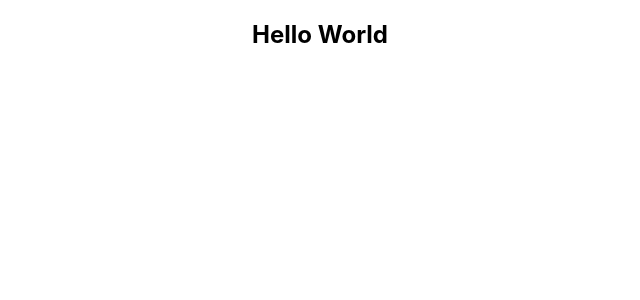
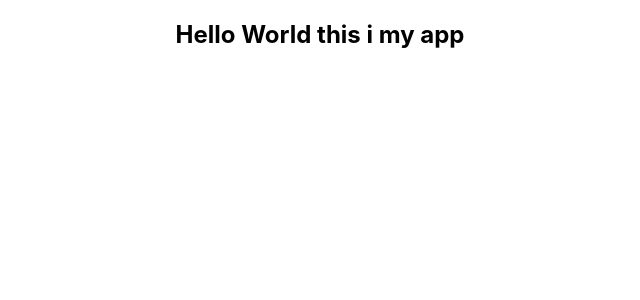
Before and after one commit to Pinto1232/Mweb_API, a React (Vite) app: page / in a window 1280 px wide. Shown: the top 300 px of the page, without its empty margins (320-960 px from the left). Built offline with nearby package versions, Linux system fonts and the light colour scheme.

Commit message:
My app was published on netfy

```diff
--- a/src/App.jsx
+++ b/src/App.jsx
@@ -6,7 +6,7 @@ function App() {
 
   return (
     <div className="App">
-       <h2>Hello World</h2>
+       <h2>Hello World this i my app</h2>
     </div>
   )
 }
```
